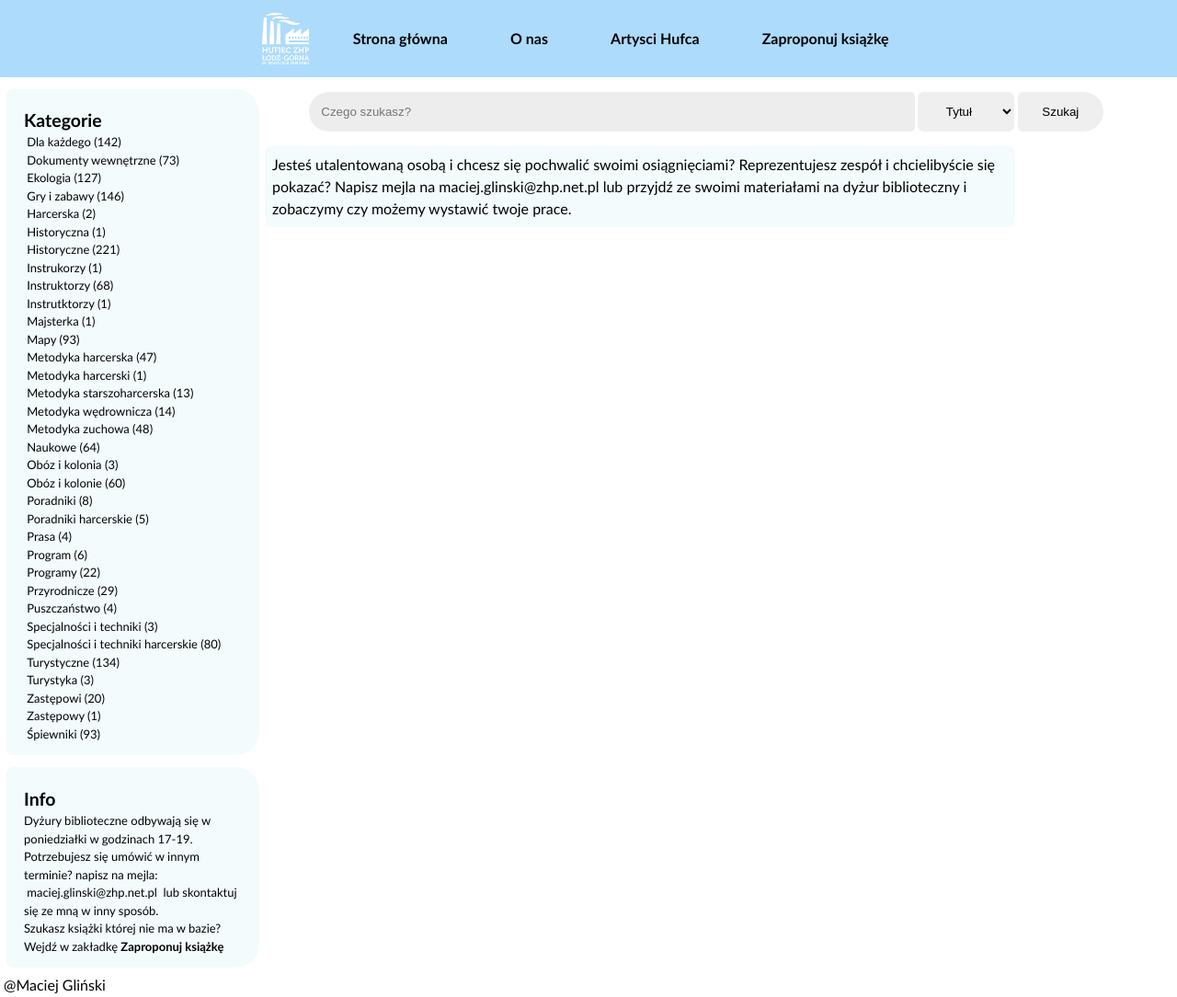
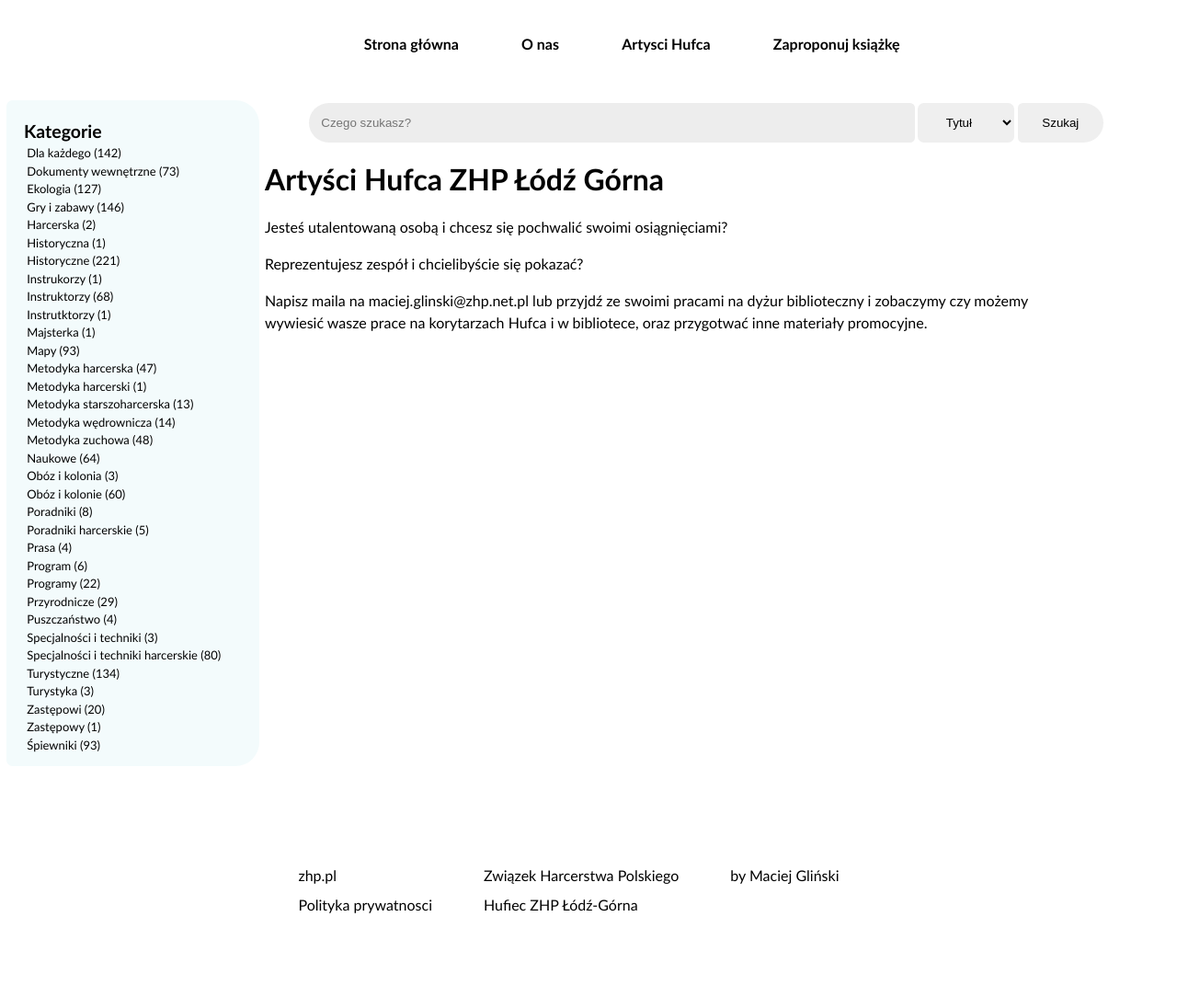
Before and after one commit to aftframe369/biblioteka, a Flask app: page /artysci_hufca in a window 1280 px wide. Shown: the whole page at 92% size. After the commit the page ends 993 px from the top, so only its background shows below. Run offline with Flask 2, Linux system fonts and the light colour scheme.

Commit message:
poprawki zgdnie z dokumentami i intrukcjami

```diff
--- a/biblioteka/static/style.css
+++ b/biblioteka/static/style.css
@@ -4,7 +4,7 @@
     --dark_grey: rgb(74, 74, 74);
     --light_background: hsl(186, 63%, 97%);
     --lighter_background: #f9fcfe;
-    --dark_background: #addbfc;
+    --dark_background: #94d3f1git;
 }
 
 * {
@@ -36,7 +36,6 @@ a:hover {
     display: flex;
     flex-wrap: nowrap;
     width: 100%;
-    height: 9ch;
     background: var(--dark_background);
     align-items: center;
     justify-content: center;
@@ -62,11 +61,11 @@ a:hover {
 }
 
 .navbar img {
-    padding: .25rem;
+    width: 2.5cm;
+    height: auto;
+    padding: 1ch;
     padding-right: 1em;
     display: inline;
-    height: 4em;
-    width: auto;
 }
 
 container {
@@ -132,20 +131,21 @@ container {
 }
 
 .books div {
+    display: flex;
+    flex-direction: column;
+    align-items: center;
     width: 33%;
     padding: 2%;
 }
 
 .books div img {
-    min-width: 80px;
     width: 100%;
-    padding: 1em;
+    padding: 1rem;
     height: auto;
 }
 
-.books a cite {
-
-    width: 100%;
+.books cite {
+    width: 80%;
     display: block;
     text-align: center;
     text-overflow: ellipsis;
@@ -153,7 +153,7 @@ container {
     white-space: nowrap;
 }
 
-.kategorie, .info {
+.kategorie {
     min-width: none;
     max-width: 38ch;
     margin: 0.5em;
@@ -170,12 +170,12 @@ container {
 }
 
 .info {
-    white-space: normal;
+    margin: 0 5rem;
 }
 
 .info p{
-    overflow-wrap: break-word;
-    width: 100%;
+    width: 90%;
+    padding-bottom: 1.5ch;
 }
 
 .kategorie {
@@ -276,8 +276,8 @@ em {
 }
 
 .book_cover {
-    max-width: 40%;
-    max-height: 100%;
+    width: clamp(50px, 40%, 300px);
+    height: auto;
     border-color: var(--dark_background);
 }
 
@@ -332,11 +332,33 @@ em {
     width: 100%;
 }
 
-.text {
-    margin-right: 15%;
 
-    list-style: none;
-    background-color: var(--light_background);
-    border-radius: 0.5em;
-    padding: 0.5em 0.5em;
+.main_info_pages {
+    margin-right: 10%;
 }
+
+.main_info_pages * {
+    list-style-type: decimal;
+    padding-bottom: 1rem;
+}
+
+.bottom_bar {
+    display: flex;
+    align-items: start;
+    justify-content: justify;
+    gap: 1rem;
+
+    margin-top: 5rem;
+    background-color: var(--dark_background);
+}
+.bottom_bar>div{
+    display: flex;
+    flex-direction: column;
+    padding: 1rem;
+}
+
+.bottom_bar>img {
+    height: clamp(60px, 20em, 120px);
+    width: auto;
+    margin: clamp(12px, 0.4em, 24px);
+}
--- a/biblioteka/templates/artysci.html
+++ b/biblioteka/templates/artysci.html
@@ -2,10 +2,21 @@
 
 
 {% block main %}
-
-<p class="text">
-    Jesteś utalentowaną osobą i chcesz się pochwalić swoimi osiągnięciami? Reprezentujesz zespół i chcielibyście się pokazać? Napisz mejla na
-    maciej.glinski@zhp.net.pl lub przyjdź ze swoimi materiałami na dyżur biblioteczny i zobaczymy czy możemy wystawić twoje prace.
-</p>
+<div class="main_info_pages">
+    <h1>
+        Artyści Hufca ZHP Łódź Górna
+    </h1>
+    <p>
+        Jesteś utalentowaną osobą i chcesz się pochwalić swoimi osiągnięciami? </p>
+    <p>
+        Reprezentujesz zespół i chcielibyście się
+        pokazać?
+    </p>
+    <p>
+        Napisz maila na
+        maciej.glinski@zhp.net.pl lub przyjdź ze swoimi pracami na dyżur biblioteczny i zobaczymy czy możemy
+        wywiesić wasze prace na korytarzach Hufca i w bibliotece, oraz przygotwać inne materiały promocyjne.
+    </p>
+</div>
 
 {% endblock %}
--- a/biblioteka/templates/base.html
+++ b/biblioteka/templates/base.html
@@ -16,7 +16,7 @@
             <li><a href='/'>Strona główna</a></li>
             <li><a href='/O_nas'>O nas</a></li>
             <li><a href='/artysci_hufca'>Artysci Hufca</a></li>
-            <li><a href='/zaproponuj'>Zaproponuj książkę</a></li>
+            <li><a href='https://forms.office.com/e/DWa7QKzxR6' target="_blank">Zaproponuj książkę</a></li>
         </ul>
     </div>
     <container>
@@ -27,17 +27,7 @@
                 <li><a href="/kategoria/{{kat.category}}-0">{{kat.category}} ({{kat.amount}})</a></li>
                 {% endfor %}
             </ul>
-            <div class="info">
-                <h2>Info</h2>
-                <p>
-                    Dyżury biblioteczne odbywają się w poniedziałki w godzinach 17-19. Potrzebujesz się umówić w innym
-                    terminie?
-                    napisz na mejla: <a href="">maciej.glinski@zhp.net.pl</a> lub skontaktuj się ze mną w inny sposób.
-                </p>
-                <p>
-                    Szukasz książki której nie ma w bazie? Wejdź w zakładkę <b>Zaproponuj książkę</b>
-                </p>
-            </div>
+
         </div>
         <div>
             <form action="/search" method="POST" class="searchbar">
@@ -49,26 +39,29 @@
                 <button type="submit">Szukaj</button>
             </form>
             {% block main %}
+
             {% block three_books %}
 
             <div class='center_block'>
+
+
                 <div class="books">
                     {% for i in rand_books[:3] %}
-                    <div>
-                        <img src="{{ url_for('static', filename = 'images/book.jpg') }}" alt="book cover">
-                        <a href='/book/{{i.id}}''>
+                    <div onclick="location.href='/book/{{i.id}}';" style="cursor: pointer;">
+                        <img src="{{ url_for('static', filename = 'images/cover.svg') }}" alt="book cover">
                         <cite class=' title'>{{ i.title }}</cite>
                         <cite class="author">{{ i.author }}</cite>
-                        </a>
                     </div>
                     {% endfor %}
                 </div>
                 {% endblock %}
                 {% block center_block %}
+
+
                 <div class="books">
                     {% for i in rand_books[3:] %}
                     <div>
-                        <img src="{{ url_for('static', filename = 'images/book.jpg') }}" alt="book cover">
+                        <img src="{{ url_for('static', filename = 'images/cover.svg') }}" alt="book cover">
                         <p>
                             <cite class='title'>{{ i.title }}</cite>
                             <cite class="author">{{ i.author }}</cite>
@@ -77,13 +70,41 @@
                     {% endfor %}
                 </div>
                 {% endblock %}
+                <div class="info main_info_pages">
+                    <h2 style="text-align: center;">Strona Główna</h2>
+                    <p style="text-align: center;">Serwis biblioteki nie używa ciasteczek: <a href="/polityka_prywatnosci" style="text-decoration: underline;">Polityka prywatności</a></p>
+                    <h3>Godziny dyżurów</h3>
+                    <p>
+                        Dyżury biblioteczne odbywają się w poniedziałki w godzinach 17-19. Potrzebujesz się umówić w innym
+                        terminie?
+                        <p>
+                            napisz na maila: <a href="">maciej.glinski@zhp.net.pl</a> lub skontaktuj sie prywatnie.
+                        </p>
+                    </p>
+                    <h3>Zaproponuj książkę</h3>
+                    <p>
+                        Szukasz książki której nie ma w bazie? Wejdź w zakładkę <b>Zaproponuj książkę</b>
+                    </p>
+                </div>
                 {% endblock %}
 
             </div>
         </div>
 
     </container>
+    <div class="bottom_bar">
+        <img src="{{url_for('static', filename = 'images/identyfikator_bialy.svg')}}"
+            alt="Logo Związku harcerstwa polskiego">
+        <div style="display: flex; flex-direction: column;">
+            <a href='https://zhp.pl'>zhp.pl</a>
+            <a href='/polityka_prywatnosci'>Polityka prywatnosci</a>
+        </div>
+        <div>
+            <a href="https://zhp.pl">Związek Harcerstwa Polskiego</a>
+            <a href="lodzgorna.zhp.pl"> Hufiec ZHP Łódź-Górna</a>
+        </div>
+        <div><a class="signature" href="https://instagram.com/przykradki">by Maciej Gliński</a></div>
+    </div>
 </body>
-<a class="signature" href="https://instagram.com/cztery.damn">@Maciej Gliński</a>
 
 </html>
--- a/biblioteka/templates/o_nas.html
+++ b/biblioteka/templates/o_nas.html
@@ -2,7 +2,7 @@
 
 
 {% block main %}
-<div class="text">
+<div class="main_info_pages">
 <div class="o_nas">
 
 
--- a/biblioteka/templates/proposition.html
+++ b/biblioteka/templates/proposition.html
@@ -2,7 +2,7 @@
 
 {% block main %}
 <div class="lend_div">
-<h2 class="lend_title">Jakiej książki brakje ci w naszym zbiorze</h2>
+<h2 class="lend_title">Jakiej książki brakuje ci w naszym zbiorze</h2>
 {% if form_success == True %}
 <p>Propozycja zostało złożona! Damy znać kiedy będzie dostępna</p>
 {% endif %}
@@ -12,7 +12,7 @@
 <input type="text" name="title">
 <label for="author">Autor i/lub wydawnictwo</label>
 <input type="text" name="author">
-<label for="available">Skąd możemy ją zdobyć (opcjonalnie)</label>
+<label for="available">Skąd możemy ją zdobyć</label>
 <input type="text" name="available">
 <label for="why">Czemu powinniśmy kupić tę książkę</label>
 <textarea name="why" cols="40" rows="3"></textarea>
--- a/biblioteka/views.py
+++ b/biblioteka/views.py
@@ -151,3 +151,8 @@ def proposition():
         send_book_request.send(book, person, 'propozycja')
         form_success = True
     return render_template('proposition.html', kategorie=kats, form_success=form_success)
+
+
+@views.route('/polityka_prywatnosci')
+def polityka_prywatnosci():
+    return render_template('polityka_prywatnosci.html', kategorie=kats)
```
Also changed, not shown: biblioteka/templates/book.html (+5 -2 lines), biblioteka/templates/polityka_prywatnosci.html (added, +13 -0 lines), biblioteka/static/images/cover.svg (added), biblioteka/static/images/identyfikator_bialy.svg (added). Lines whose indentation alone changed are shown as unchanged.
